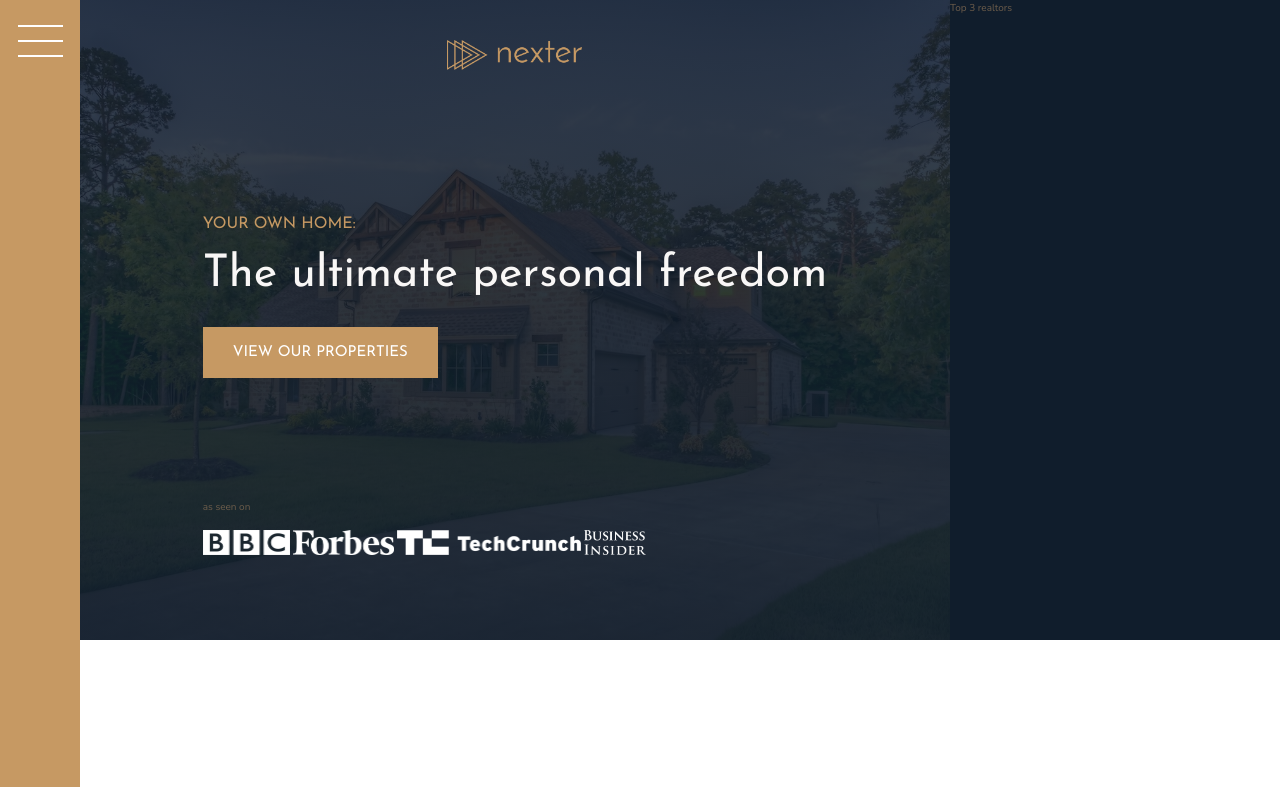
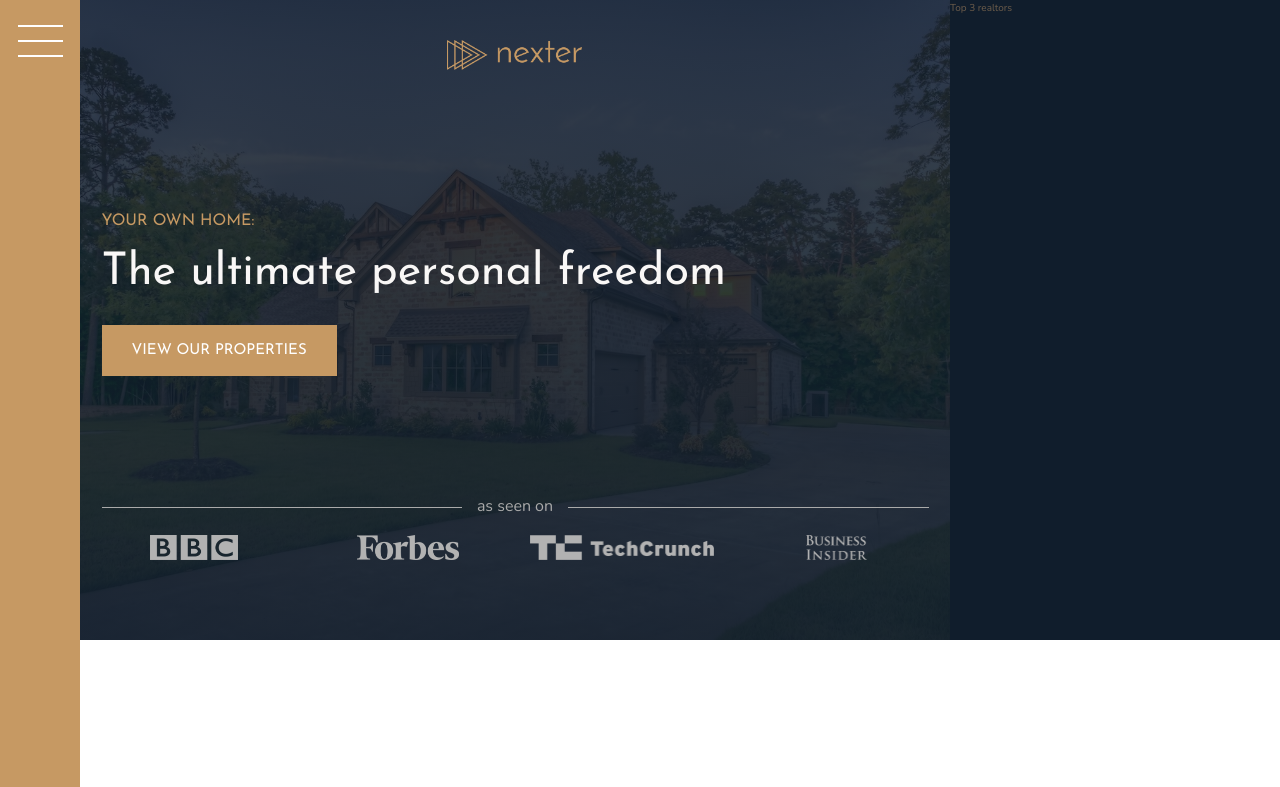
Before and after one commit to massi-brero/nexter, a website: page index.html in a window 1280 px wide. Shown: the top 787 px of the page. Drawn offline with nearby package versions, Linux system fonts and the light colour scheme.

Commit message:
header 2

```diff
--- a/sass/_header.scss
+++ b/sass/_header.scss
@@ -28,12 +28,33 @@
   }
 
   &__seenon {
+
     &-text {
+      display: grid;
+      font-size: 1.6rem;
+      grid-template-columns: 1fr max-content 1fr;
+      color: $color-grey-light-2;
+      align-items: center;
+      grid-gap: 1.5rem;
+
+      &::before,
+      &::after {
+        content: "";
+        height: 1px;
+        display: block;
+        background-color: currentColor;
+      }
     }
 
     &-logos {
+      display: grid;
+      grid-template-columns: repeat(4, 1fr);
+      grid-column-gap: 3rem;
+      justify-items: center;
+
       img {
-        height: 25px;
+        height: 2.5rem;
+        filter: brightness(70%);
       }
     }
   }
```
Also changed, not shown: css/style.css.
